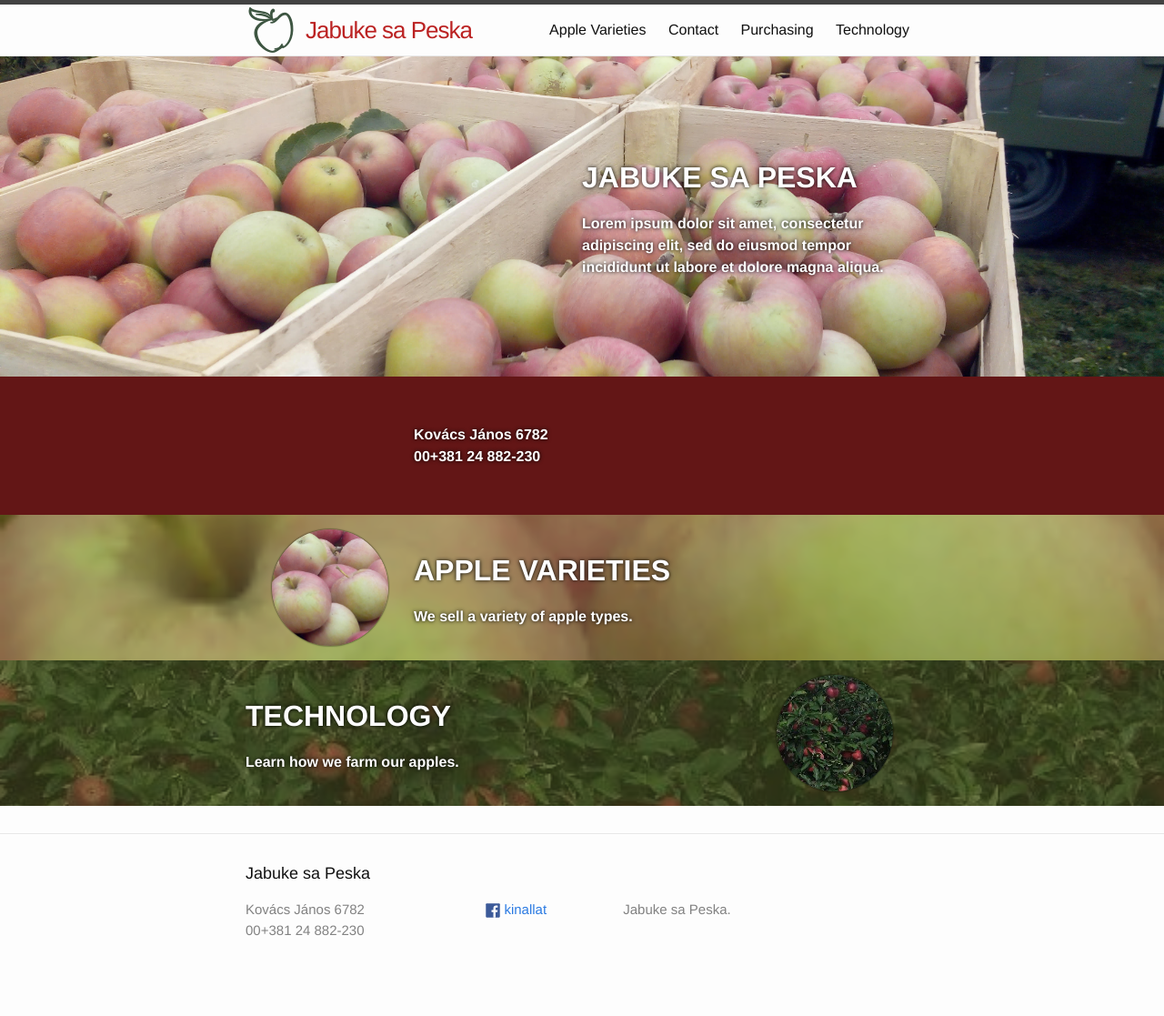
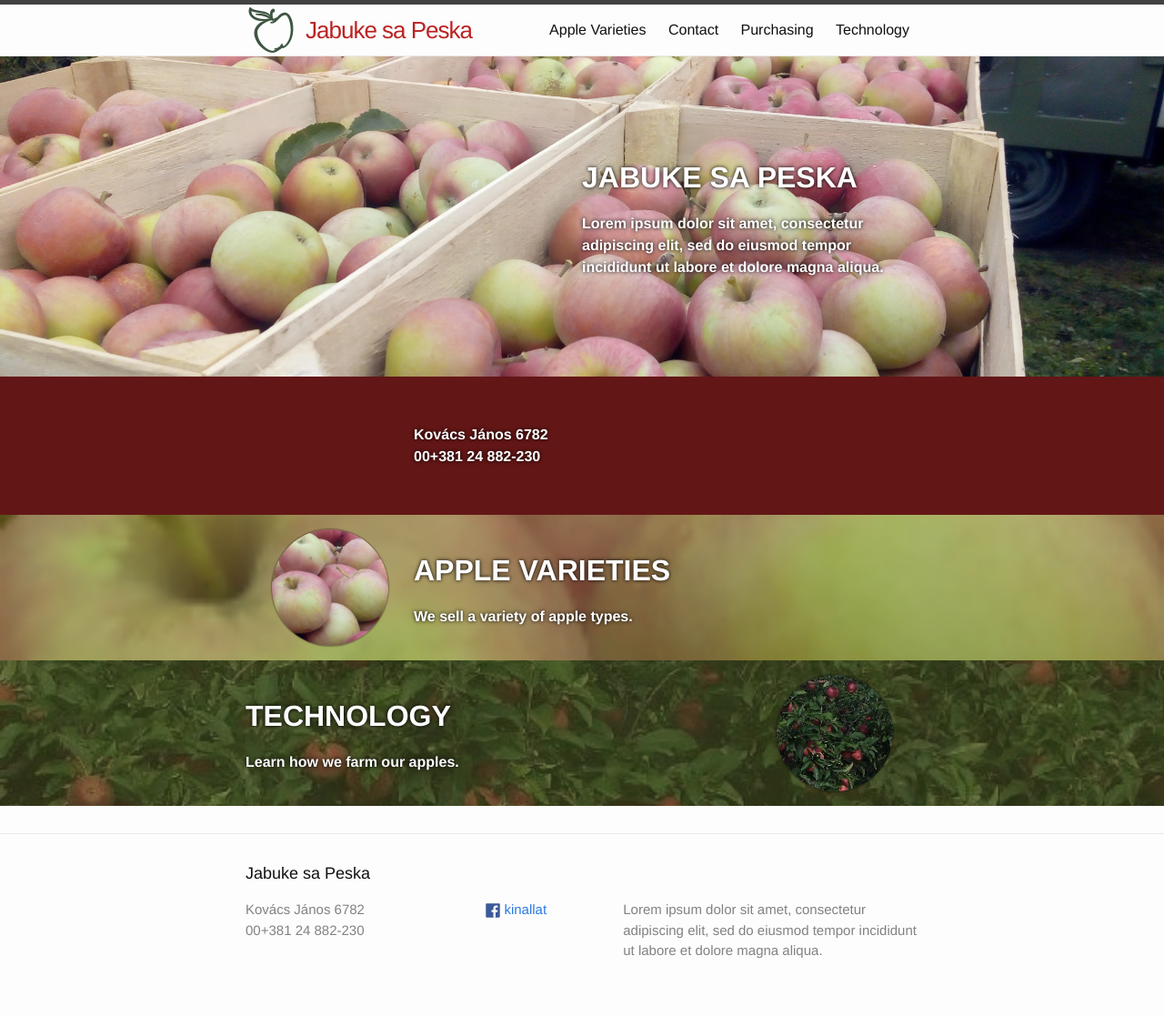
Before and after one commit to JabukeSaPeska/JabukeSaPeska.github.io, a Jekyll site: the page built from index.md, in a window 1280 px wide. Shown: the whole page at 91% size. Built offline with Jekyll 4.4.1, drawn with Linux system fonts in a browser that asks for light colours; before the commit the page ends 1094 px from its top, so only the background shows below that.

Commit message:
Use a better site "description"

```diff
--- a/_config.yml
+++ b/_config.yml
@@ -11,7 +11,7 @@
 address: Kovács János 6782
 phone_number: 00+381 24 882-230
 description: >
-  Jabuke sa Peska.
+  Lorem ipsum dolor sit amet, consectetur adipiscing elit, sed do eiusmod tempor incididunt ut labore et dolore magna aliqua.
 baseurl: "" # the subpath of your site, e.g. /blog
 url: "http://127.0.0.1" # the base hostname & protocol for your site
 facebook_name: kinallat
```
